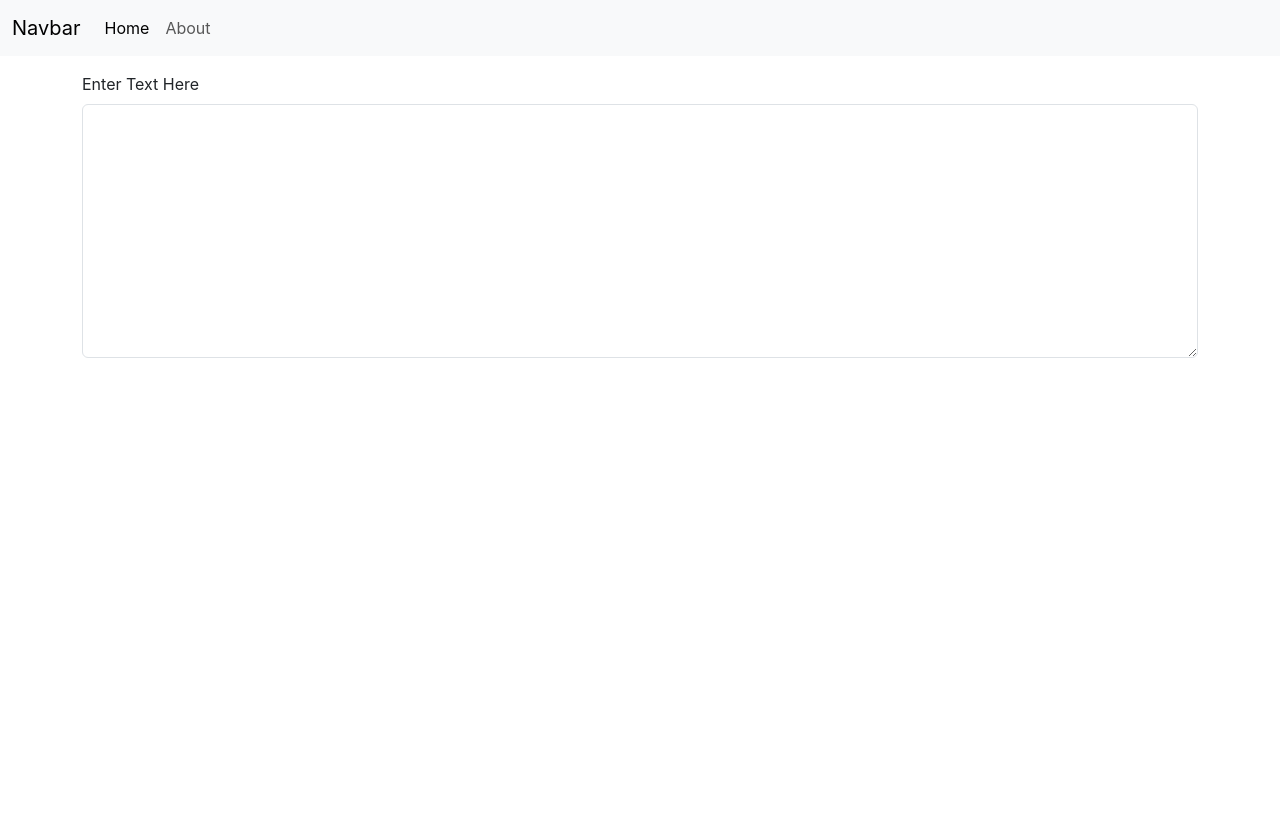
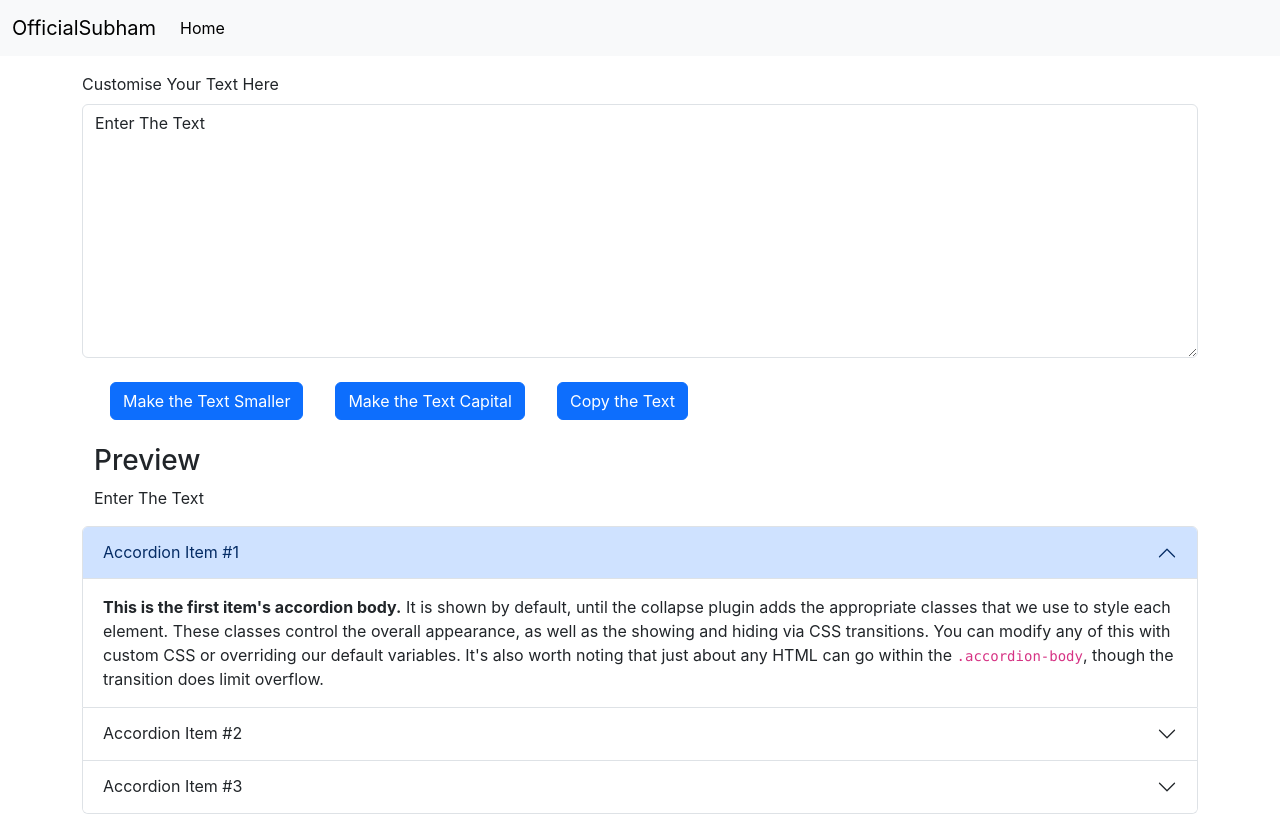
Before and after one commit to OfficialSubham/react-2nd, a React (Create React App) app: page / in a window 1280 px wide. Before the commit the page ends 800 px from the top, so only its background shows below. Built offline with nearby package versions, Linux system fonts and the light colour scheme.

Commit message:
Added the Buttons to Maked them interactive

```diff
--- a/src/App.js
+++ b/src/App.js
@@ -2,34 +2,42 @@ import "./App.css";
 import Navbar from "./Components/Navbar";
 import About from "./Components/About";
 import Textform from "./Components/Textform";
-import { Route, Routes, BrowserRouter as Router } from "react-router-dom";
+// import { Route, Routes, BrowserRouter as Router } from "react-router-dom";
 
 function App() {
   return (
+    // <>
+    //   <Router>
+    //     <Navbar />
+    //     <Routes>
+    //       <Route path="/navbar" element={<Navbar />} />
+    //       <Route
+    //         path="/about"
+    //         element={
+    //           <div className="container">
+    //             <About />
+    //           </div>
+    //         }
+    //       />
+    //       <Route
+    //         path="/"
+    //         element={
+    //           <div className="container">
+    //             <Textform />
+    //             {/* <Textform /> */}
+    //           </div>
+    //         }
+    //       />
+    //     </Routes>
+    //   </Router>
+    // </>
+    //Above is for using Router in React
     <>
-      <Router>
-        <Navbar />
-        <Routes>
-          <Route path="/navbar" element={<Navbar />} />
-          <Route
-            path="/about"
-            element={
-              <div className="container">
-                <About />
-              </div>
-            }
-          />
-          <Route
-            path="/"
-            element={
-              <div className="container">
-                <Textform />
-                {/* <Textform /> */}
-              </div>
-            }
-          />
-        </Routes>
-      </Router>
+      <Navbar />
+      <div className="container">
+        <Textform />
+        <About />
+      </div>
     </>
   );
 }
--- a/src/Components/Navbar.js
+++ b/src/Components/Navbar.js
@@ -1,14 +1,14 @@
 import React from "react";
-import { Link } from "react-router-dom";
+// import { Link } from "react-router-dom";
 
 
 export default function Navbar() {
   return (
     <nav className="navbar navbar-expand-lg bg-body-tertiary">
       <div className="container-fluid">
-        <Link className="navbar-brand" to="/">
-          Navbar
-        </Link>
+        <a className="navbar-brand" href="#">
+          OfficialSubham
+        </a>
         <button
           className="navbar-toggler"
           type="button"
@@ -23,15 +23,15 @@ export default function Navbar() {
         <div className="collapse navbar-collapse" id="navbarSupportedContent">
           <ul className="navbar-nav me-auto mb-2 mb-lg-0">
             <li className="nav-item">
-              <Link className="nav-link active" to="/">
+              <a className="nav-link active" href="#">
                 Home
-              </Link>
+              </a>
             </li>
-            <li className="nav-item">
-              <Link className="nav-link" to="/about">
+            {/* <li className="nav-item">
+              <a className="nav-link" to="#">
                 About
-              </Link>
-            </li>
+              </a>
+            </li> */}
 
           </ul>
           {/* <form className="d-flex" role="search">
--- a/src/Components/Textform.js
+++ b/src/Components/Textform.js
@@ -1,17 +1,64 @@
-// import { useState } from "react"
+import { useState } from "react";
 import React from "react";
 
 export default function Textform() {
-    return (
-        <div className="mb-5 my-3">
+
+  const [text, setText] = useState("Enter The Text")
+
+  const clickToSmall = () => {
+    let newText = text.toLocaleLowerCase();
+    setText(newText)
+  }
+
+  const clickToCapital = () => {
+    let newText = text.toLocaleUpperCase();
+    setText(newText)
+  }
+
+  const clickToCopy = () => {
+    // let text = text;
+    navigator.clipboard.writeText(text)
+  }
+
+  const writeText = (e) => {
+    // console.dir(e.target.value);
+    setText(e.target.value)
+  }
+
+  return (
+    <>
+      <div className="mb-3 my-3">
         <label htmlFor="exampleFormControlTextarea1" className="form-label">
-            Enter Text Here
+          Customise Your Text Here
         </label>
         <textarea
           className="form-control"
           id="exampleFormControlTextarea1"
           rows="10"
+          value={text}
+          onChange={writeText}
         ></textarea>
       </div>
-    )
-};
+
+      <div className="container">
+        <button type="button" className="btn btn-primary mx-3 my-2" onClick={clickToSmall}>
+          Make the Text Smaller
+        </button>
+        <button type="button" className="btn btn-primary mx-3 my-2" onClick={clickToCapital}>
+          Make the Text Capital
+        </button>
+        <button type="button" className="btn btn-primary mx-3 my-2" onClick={clickToCopy}>
+          Copy the Text
+        </button>
+      </div>
+
+      <div className="container my-3">
+        <h3>Preview</h3>
+        <div>
+          {text}
+        </div>
+      </div>
+
+    </>
+  );
+}
```
